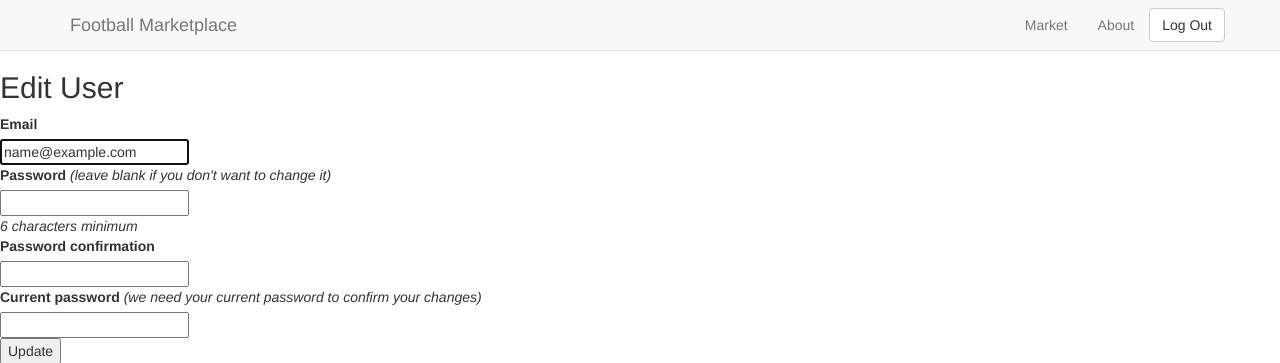
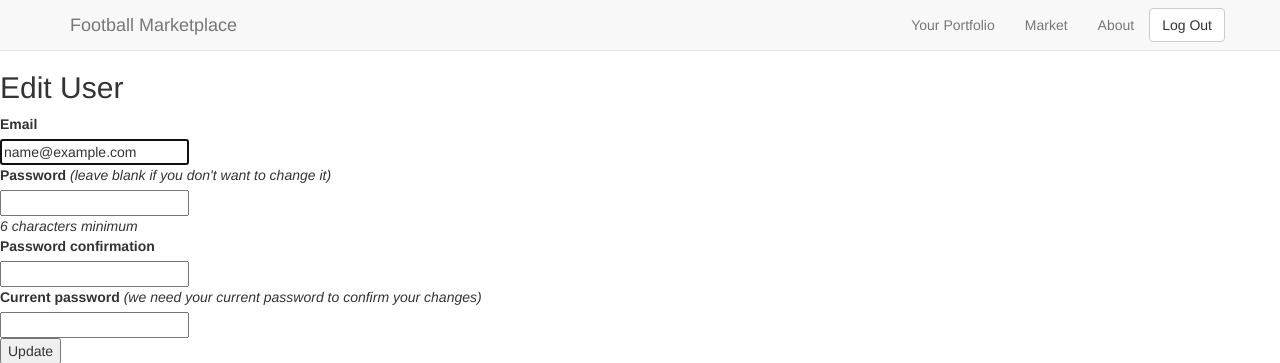
Before and after one commit to labusby1/footballmarketplace, a Rails app: page /users/edit in a window 1280 px wide. Shown: the top 363 px of the page. Run offline with Rails 7, Linux system fonts and the light colour scheme; the visitor is signed in with stand-in values (Sample User, id 1); style sheets or scripts are compiled from the project's sources; parts of the project's set-up code (start-up, migrations or seed data) failed here and were passed over; some libraries are stand-ins or nearby versions.

Commit message:
Added a conditional yourportfolio button to header

```diff
--- a/app/views/layouts/application.html.erb
+++ b/app/views/layouts/application.html.erb
@@ -40,6 +40,7 @@
           </div>
           <ul class="nav navbar-nav navbar-right">
             <% if current_user != nil %>
+              <li><%= link_to "Your Portfolio", user_path(id: current_user.id) %></li>
               <li><%= link_to "Market", user_portfolio_onthemarkets_path(user_id: current_user.id) %></li>
             <% end %>
             <li><%= link_to "About", '/about' %></li>
```
